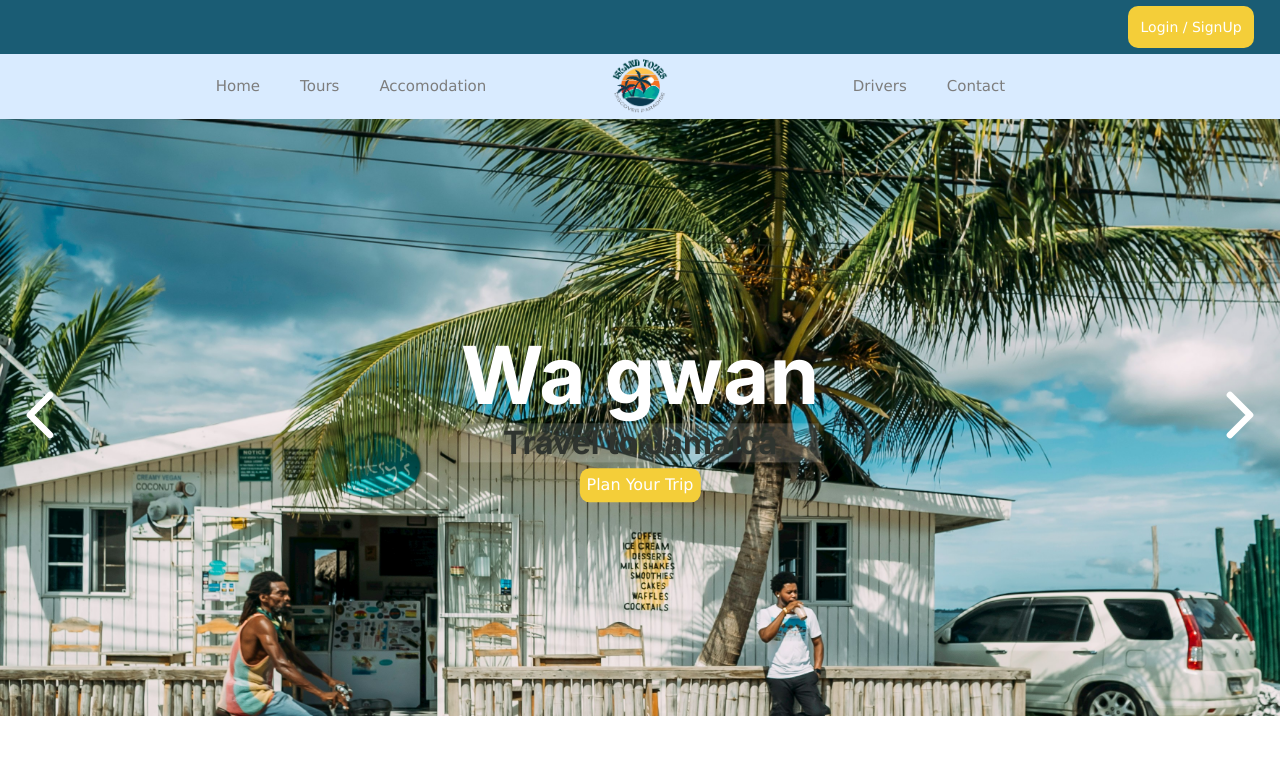
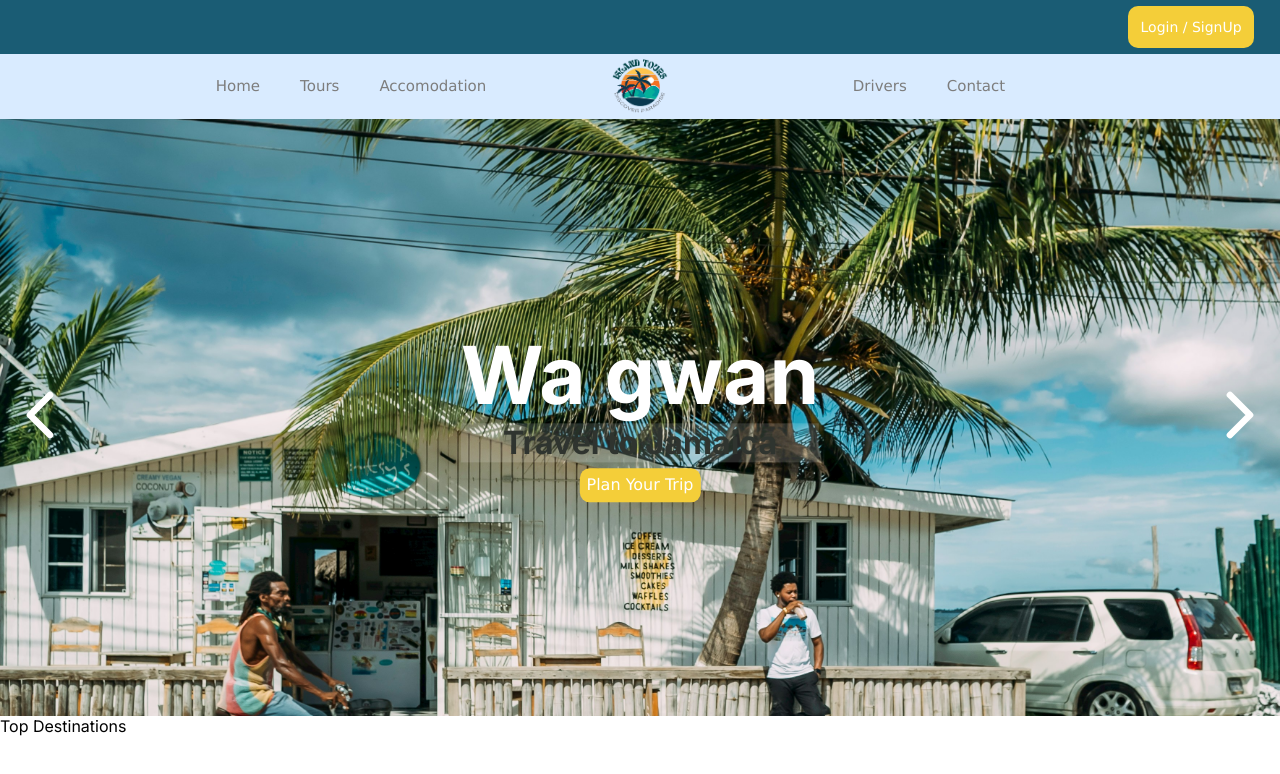
Before and after one commit to mhc-cs/cs-316-project-tropical-traversers, a Next.js app in the folder tropical_traverse/: page / in a window 1280 px wide. Shown: the top 774 px of the page. Built offline with nearby package versions, Linux system fonts and the light colour scheme.

Commit message:
restructured components folder

```diff
--- a/tropical_traverse/src/app/components/carousel.tsx
+++ b/tropical_traverse/src/app/components/carousel/carousel.tsx
@@ -5,7 +5,7 @@ import { useState } from "react";
 import { ChevronRight, ChevronLeft } from "lucide-react";
 import { StaticImageData } from "next/image";
 import Image from 'next/image';
-import './button.css';
+// import '../navBar/button.css';
 import CarouselText from "./carouselText";
 
 type ImageSliderProps = {
--- a/tropical_traverse/src/app/components/carouselText.tsx
+++ b/tropical_traverse/src/app/components/carousel/carouselText.tsx
@@ -1,5 +1,5 @@
-import "../components/navbar.css"
-import "../components/carousel.css"
+import "../navBar/navbar.css"
+import "./carousel.css"
 
 export default function carouselText(){
     return(
--- /dev/null
+++ b/tropical_traverse/src/app/components/infoList/infoList.tsx
@@ -0,0 +1,7 @@
+export default function topThings(){
+    return (
+        <>
+         Top Destinations
+        </>
+      );
+}
--- a/tropical_traverse/src/app/components/navbar.tsx
+++ b/tropical_traverse/src/app/components/navBar/navbar.tsx
@@ -1,6 +1,6 @@
 import LoginButton from './login_button';
 import './navbar.css';
-import logo from '../assets/island_tours.png';
+import logo from '../../assets/island_tours.png';
 import Image from 'next/image';
 import './button.css'
 
@@ -26,6 +26,6 @@ export default function NavBar(){
                 <li><a href="#about">Contact</a></li>
             </ul>
         </div>
-            </>
+        </>
     );
   }
--- a/tropical_traverse/src/app/page.tsx
+++ b/tropical_traverse/src/app/page.tsx
@@ -1,7 +1,7 @@
 import Image from "next/image";
 import styles from "./page.module.css";
-import NavBar from "./components/navbar";
-import Carousel from "./components/carousel";
+import NavBar from "./components/navBar/navbar";
+import Carousel from "./components/carousel/carousel";
 import tropics1 from "./assets/home_carousel/jamaica1.jpg";
 import tropics2 from "./assets/home_carousel/jamaica2.jpg";
 import tropics3 from "./assets/home_carousel/jamaica3.jpg";
@@ -12,6 +12,7 @@ import tropics7 from "./assets/home_carousel/jamaica7.jpg";
 import tropics8 from "./assets/home_carousel/jamaica8.jpg";
 import tropics9 from "./assets/home_carousel/jamaica9.jpg";
 import tropics10 from "./assets/home_carousel/jamaica10.jpg";
+import TopThings from "./components/infoList/infoList";
 
 // images for the carousel
 const IMAGES = [tropics1, tropics2, tropics3, tropics4, tropics5, tropics6, tropics7, tropics8, tropics9, tropics10]
@@ -21,6 +22,7 @@ export default function Page() {
     <>
      <NavBar/>
      <Carousel imageURLs = {IMAGES}/>
+     <TopThings/>
     </>
   );
 }
```
Also changed, not shown: tropical_traverse/src/app/assets/top_destinations/Kingston.jpg (added), tropical_traverse/src/app/assets/top_destinations/kd.jpg (added), tropical_traverse/src/app/components/carousel/carousel.css (renamed from tropical_traverse/src/app/components/carousel.css), tropical_traverse/src/app/components/infoList/infoList.css (added), tropical_traverse/src/app/components/navBar/button.css (renamed from tropical_traverse/src/app/components/button.css), tropical_traverse/src/app/components/navBar/login_button.tsx (renamed from tropical_traverse/src/app/components/login_button.tsx), tropical_traverse/src/app/components/navBar/navbar.css (renamed from tropical_traverse/src/app/components/navbar.css).
